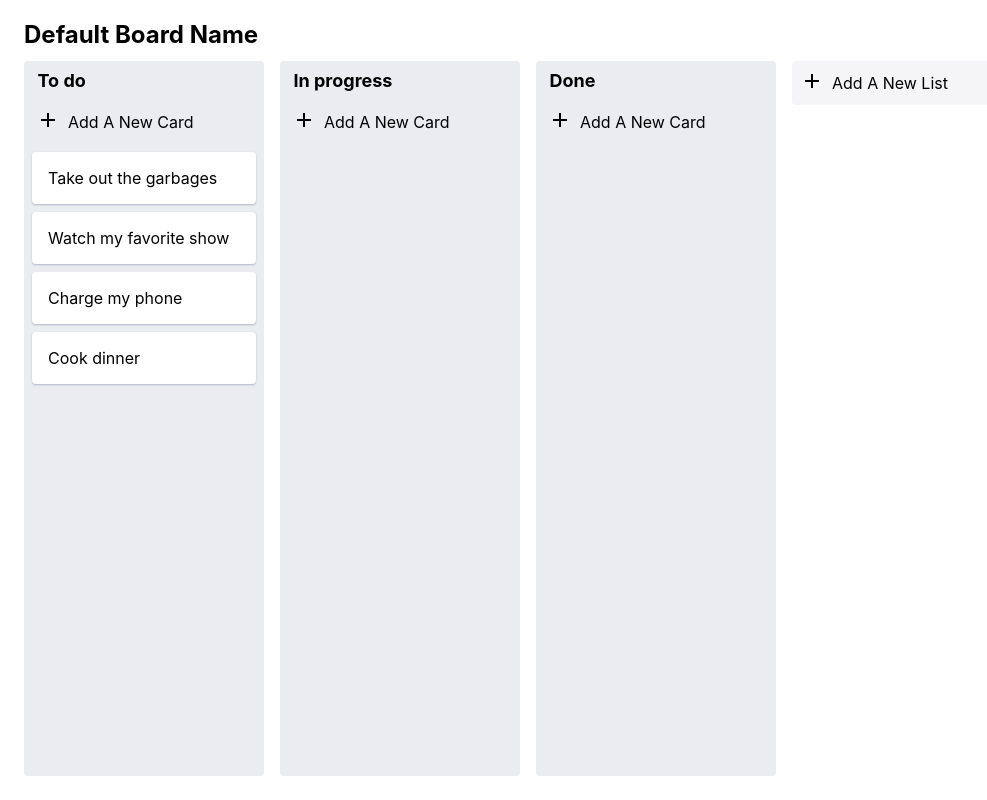
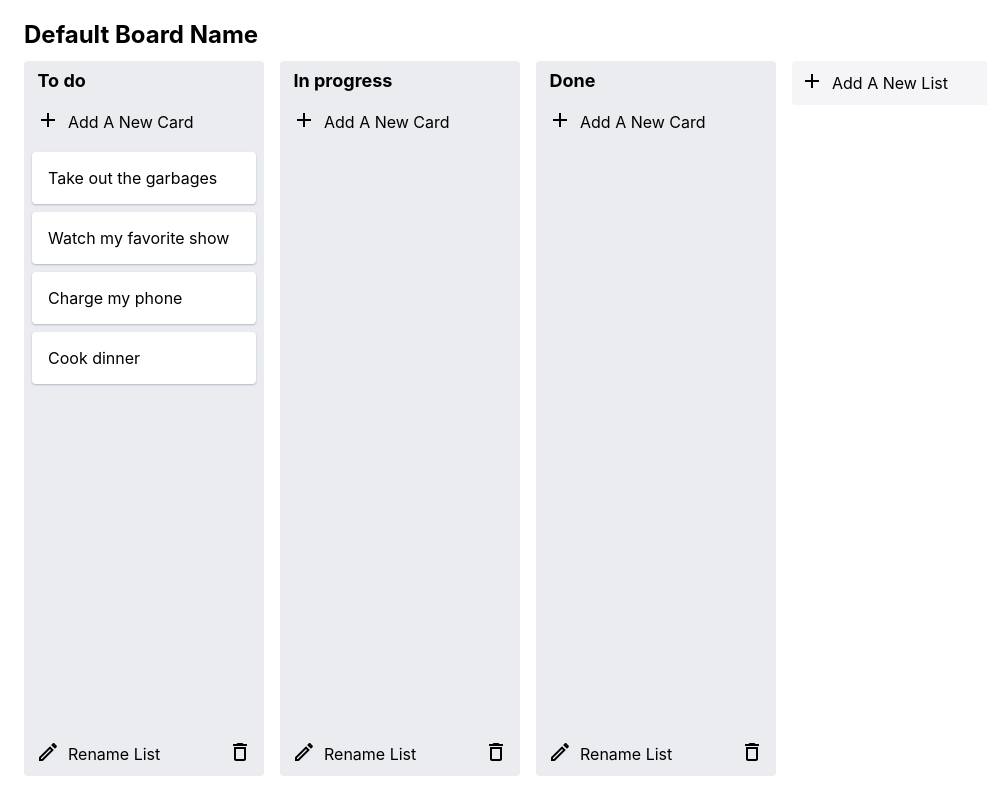
Before and after one commit to abbylow/kanban-board, a React (Create React App) app: page / in a window 1280 px wide. Shown: the whole page, without its empty margins (0-987 px from the left). Built offline with nearby package versions, Linux system fonts and the light colour scheme.

Commit message:
rename and delete column

```diff
--- a/src/App.js
+++ b/src/App.js
@@ -34,7 +34,7 @@ function App() {
 
   return (
     <div className={classes.root}>
-      <EditableField placeholder={'Default Board Name'} displayClassName={classes.title} />
+      <EditableField placeholder={'Default Board Name'} textClassName={classes.title} />
 
       <DialogProvider>
         <div className={classes.listContainer}>
--- a/src/components/Column.js
+++ b/src/components/Column.js
@@ -4,6 +4,9 @@ import { Draggable, Droppable } from 'react-beautiful-dnd';
 import { Card } from './Card';
 import { NewCardForm } from './NewCardForm';
 import { TaskContext } from '../contexts/TaskContext';
+import { DeleteOutline, EditOutlined } from '@material-ui/icons';
+import { EditableField } from './EditableField';
+import { ColumnContext } from '../contexts/ColumnContext';
 
 const useStyles = makeStyles({
   container: {
@@ -25,13 +28,37 @@ const useStyles = makeStyles({
     transition: 'background-color 0.2s ease',
     flexGrow: 1,
     overflow: 'scroll'
-  }
+  },
+  buttonArea: {
+    padding: '0.5em 0.75em',
+    display: 'flex',
+    justifyContent: 'space-between'
+  },
+  renameArea: {
+    display: 'flex'
+  },
 });
 
 export default function Column({ index, column }) {
   const classes = useStyles();
   const { tasks, setTasks } = useContext(TaskContext);
   const myTasks = column.taskIds.map(taskId => tasks[taskId]);
+
+  const { columns, setColumns, columnOrder, setColumnOrder } = useContext(ColumnContext);
+
+  const deleteList = () => {
+    let newColumns = { ...columns };
+    delete newColumns[column.id];
+    setColumns(newColumns);
+
+    let newColumnOrder = Array.from(columnOrder);
+    setColumnOrder(newColumnOrder.filter(el => el !== column.id));
+  }
+
+  const renameList = (newListTitle) => {
+    let newColumns = { ...columns };
+    setColumns({ ...newColumns, [column.id]: { ...columns[column.id], title: newListTitle } });
+  }
 
   return (
     <Draggable draggableId={column.id} index={index}>
@@ -59,6 +86,14 @@ export default function Column({ index, column }) {
               </div>
             )}
           </Droppable>
+          <div className={classes.buttonArea}>
+            <EditableField
+              displayIcon={() => <EditOutlined />}
+              className={classes.renameArea} placeholder={'Rename List'}
+              handleUpdate={renameList}
+            />
+            <DeleteOutline onClick={deleteList} />
+          </div>
         </div>
       )}
     </Draggable>
--- a/src/components/EditableField.js
+++ b/src/components/EditableField.js
@@ -11,12 +11,21 @@ const useStyles = makeStyles({
   }
 });
 
-export const EditableField = ({ placeholder = 'Enter some text...', displayClassName, handleUpdate }) => {
+export const EditableField = ({ displayIcon, className, placeholder = 'Enter some text...', textClassName, handleUpdate }) => {
   const classes = useStyles();
 
   const [text, editMode, inputRef, updateText, toggleTextEditable] = useEditableField(handleUpdate);
 
   return (
+    <div className={className}>
+      {
+        displayIcon && !editMode && (
+          <div onClick={toggleTextEditable}>
+            {displayIcon()}
+          </div>
+        )
+      }
+
       <div className={classes.container}>
         {
           editMode ? (
@@ -26,17 +35,22 @@ export const EditableField = ({ placeholder = 'Enter some text...', displayClass
               <IconButton color="secondary" onClick={toggleTextEditable}><Close /></IconButton>
             </div >
           ) :
-          <div className={displayClassName} onClick={toggleTextEditable}>
+            <div className={textClassName} onClick={toggleTextEditable}>
               {text ? text : placeholder}
             </div>
         }
       </div>
+    </div>
+
+
   )
 }
 
 
 EditableField.propTypes = {
+  displayIcon: PropTypes.func,
+  className: PropTypes.string,
   placeholder: PropTypes.string,
-  displayClassName: PropTypes.string,
+  textClassName: PropTypes.string,
   handleUpdate: PropTypes.func,
 }
--- a/src/components/NewCardForm.js
+++ b/src/components/NewCardForm.js
@@ -2,7 +2,8 @@ import React, { useContext } from 'react';
 import { makeStyles } from '@material-ui/core/styles';
 import * as shortId from "shortid";
 import { ColumnContext } from '../contexts/ColumnContext';
-import { NewItemField } from './NewItemField';
+import { Add } from '@material-ui/icons';
+import { EditableField } from './EditableField';
 
 const useStyles = makeStyles({
   formContainer: {
@@ -37,6 +38,6 @@ export const NewCardForm = ({ columnId, setTasks, tasks }) => {
   }
 
   return (
-    <NewItemField className={classes.formContainer} placeholder={'Add A New Card'} handleUpdate={addCard} />
+    <EditableField displayIcon={()=> <Add/>} className={classes.formContainer} placeholder={'Add A New Card'} handleUpdate={addCard} />
   )
 }
--- a/src/components/NewItemField.js
+++ /dev/null
@@ -1,12 +0,0 @@
-import React from 'react';
-import { Add } from '@material-ui/icons';
-import { EditableField } from './EditableField';
-
-export const NewItemField = ({className, placeholder, handleUpdate}) => {
-  return (
-    <div className={className}>
-    <Add />
-    <EditableField placeholder={placeholder} handleUpdate={handleUpdate} />
-  </div>
-  )
-}
--- a/src/components/NewListForm.js
+++ b/src/components/NewListForm.js
@@ -1,8 +1,9 @@
 import React, { useContext } from 'react';
 import { makeStyles } from '@material-ui/core/styles';
 import * as shortId from "shortid";
-import { NewItemField } from './NewItemField';
 import { ColumnContext } from '../contexts/ColumnContext';
+import { Add } from '@material-ui/icons';
+import { EditableField } from './EditableField';
 
 const useStyles = makeStyles({
   innerNewList: {
@@ -33,6 +34,6 @@ export const NewListForm = () => {
   }
 
   return (
-    <NewItemField className={classes.innerNewList} placeholder={'Add A New List'} handleUpdate={addList} />
+    <EditableField displayIcon={() => <Add />} className={classes.innerNewList} placeholder={'Add A New List'} handleUpdate={addList} />
   )
 }
```
Lines whose indentation alone changed are shown as unchanged.
